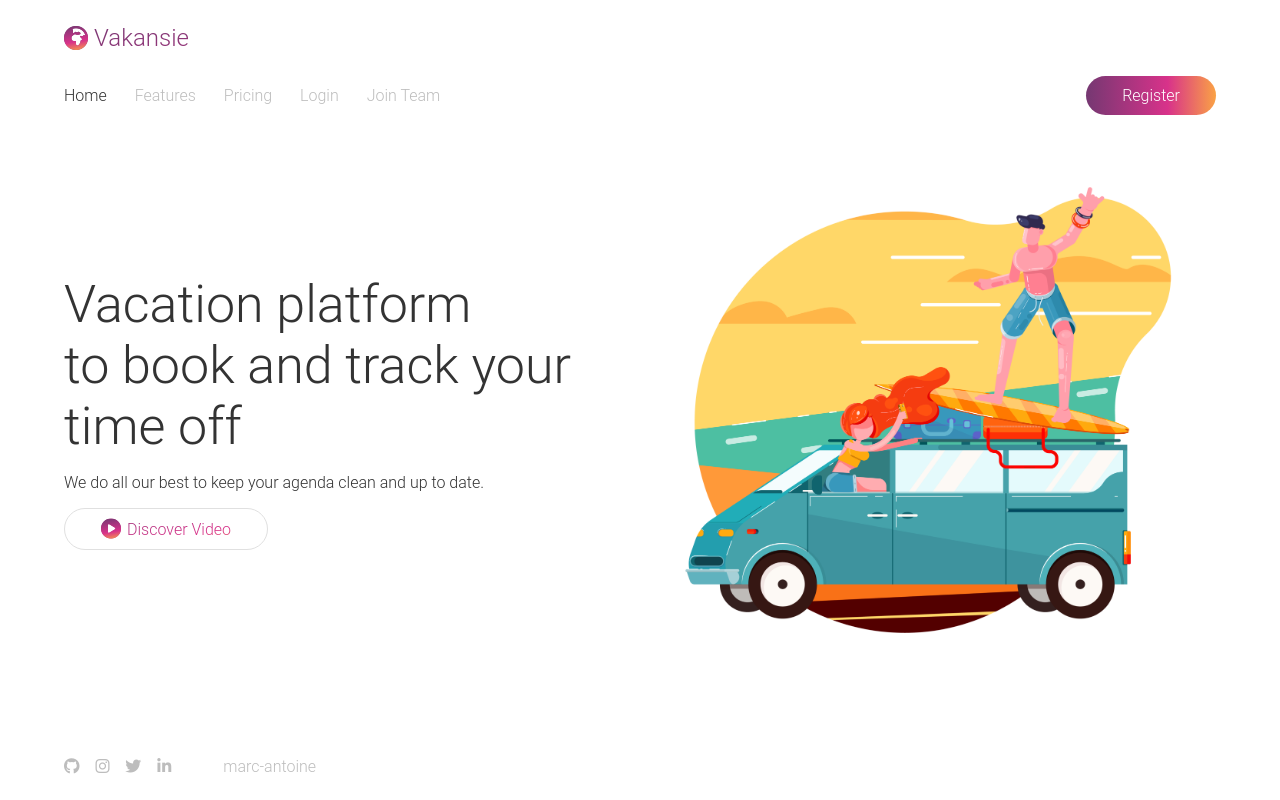
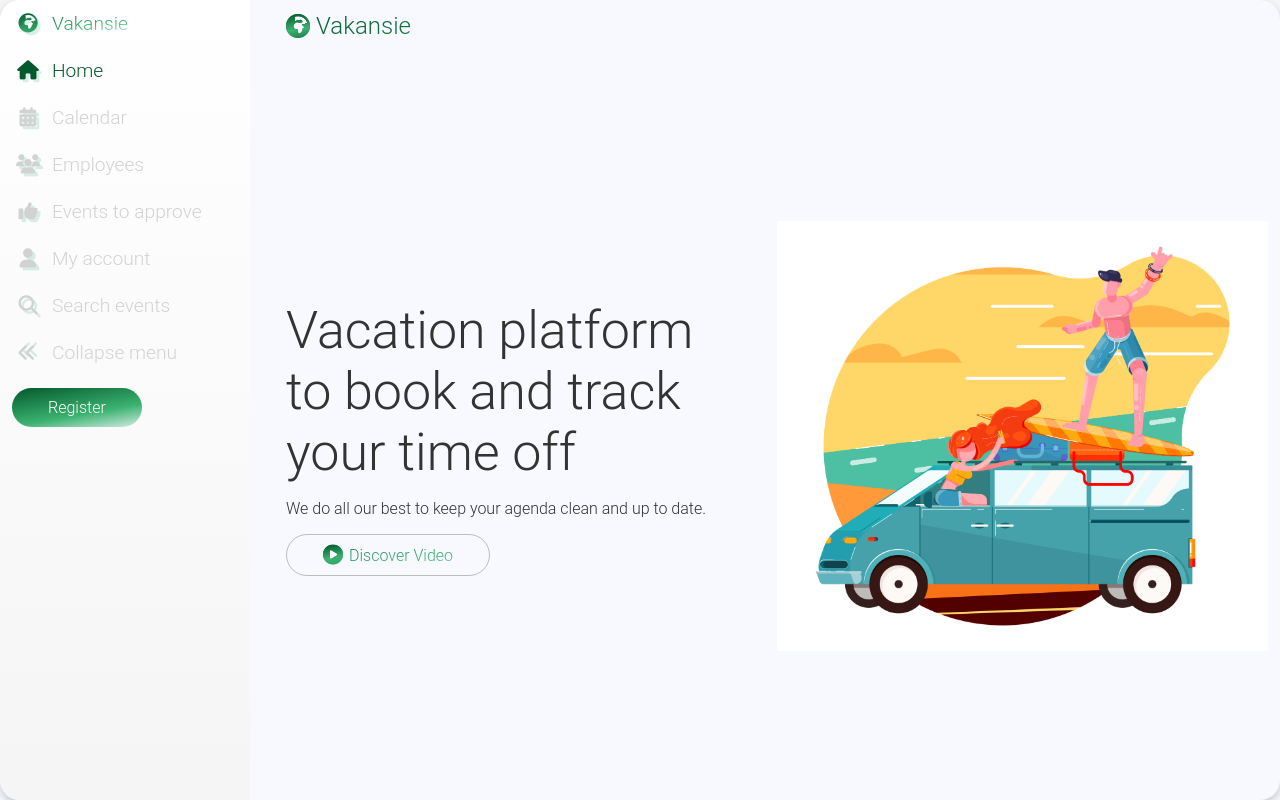
Before and after one commit to mab9/vakansie, a plain HTML site: page vakansie-frontend-template-dashboard/index.html in a window 1280 px wide. Drawn offline with Linux system fonts and the light colour scheme.

Commit message:
Add responsive dashboard template
- Style page and extend Readme with goals for the new page
- Make it responsive

```diff
--- a/vakansie-frontend-template-dashboard/starter.js
+++ b/vakansie-frontend-template-dashboard/starter.js
@@ -20,18 +20,21 @@ const render = () => {
                 <a href="" class="mobile-navigation--item">Join Team</a>
             </div>
 
-            <div id="container">
+            <div id="container" class="collapse__open">
                 <div class="header">
                     <!-- <img src="./logo.png" alt="" class="logo" />-->
                     <a class="home-logo"><i class="fa fa-globe-africa"></i>Vakansie</a>
                 </div>
                 <div class="navigation">
                     <nav>
-                        <a href="" class="navigation--item navigation--item__active">Home</a>
-                        <a href="" class="navigation--item">Features</a>
-                        <a href="" class="navigation--item">Pricing</a>
-                        <a href="" class="navigation--item">Login</a>
-                        <a href="" class="navigation--item">Join Team</a>
+                        <a class="navigation--item-home-logo"><i class="fa fa-globe-africa"></i>Vakansie</a>
+                        <a class="navigation--item navigation--item__active"><i class="fas fa-home"></i>Home</a>
+                        <a class="navigation--item"><i class="fas fa-calendar-alt"></i>Calendar</a>
+                        <a class="navigation--item"><i class="fas fa-users"></i>Employees</a>
+                        <a class="navigation--item"><i class="fas fa-thumbs-up"></i>Events to approve</a>
+                        <a class="navigation--item"><i class="fas fa-user"></i>My account</a>
+                        <a class="navigation--item"><i class="fas fa-search"></i>Search events</a>
+                        <a id="navigation--item--collaps" class="navigation--item"><i class="fas fa-angle-double-up fa-rotate-270"></i>Collapse menu</a>
                     </nav>
                     <div class="menu-button"><button><i class="fa fa-reorder"></i></button></div>
                     <button class="navigation--button">Register</button>
@@ -48,17 +51,6 @@ const render = () => {
                         <img src="vacation.png" alt="vacations">
                     </div>
                 </div>
-                <div class="sidebar"></div>
-                <div class="ads"></div>
-                <div class="footer">
-                    <div class="socials">
-                        <a href="" class="socials--item"><i class="fa fa-github"></i></a>
-                        <a href="" class="socials--item"><i class="fa fa-instagram"></i></a>
-                        <a href="" class="socials--item"><i class="fa fa-twitter"></i></a>
-                        <a href="" class="socials--item"><i class="fa fa-linkedin"></i></a>
-                    </div>
-                    <span>marc-antoine</span>
-                </div>
             </div>
         `);
 
@@ -67,9 +59,11 @@ const render = () => {
 
     const closeBtn = layoutElement.querySelector(".close-button");
     const menuBtn = layoutElement.querySelector(".menu-button");
+    const collapseBtn = layoutElement.querySelector("#navigation--item--collaps");
 
     closeBtn.onclick = () => toggleMobileNavigation();
     menuBtn.onclick = () => toggleMobileNavigation();
+    collapseBtn.onclick = () => toggleSideMenu();
 
     const toggleMobileNavigation = () => {
         const element = document.querySelector("#mobile-navigation")
@@ -79,6 +73,25 @@ const render = () => {
             : element.classList.add(clazz);
     }
 
+    const toggleSideMenu = () => {
+        const container = document.querySelector("#container")
+        const collapsIcon = document.querySelector("#navigation--item--collaps > i")
+
+        if (container.classList.contains("collapse__open")) {
+            container.classList.remove("collapse__open");
+            container.classList.add("collapse__close")
+
+            collapsIcon.classList.add("fa-rotate-90")
+            collapsIcon.classList.remove("fa-rotate-270")
+        } else {
+            container.classList.remove("collapse__close");
+            container.classList.add("collapse__open");
+
+            collapsIcon.classList.remove("fa-rotate-90")
+            collapsIcon.classList.add("fa-rotate-270")
+        }
+    }
+
     document.querySelector("#root").replaceWith(layoutElement);
 };
 
--- a/vakansie-frontend-template-dashboard/style.css
+++ b/vakansie-frontend-template-dashboard/style.css
@@ -1,3 +1,37 @@
+
+:root {
+    /*
+      Colors
+      c for color
+      primary / secondary
+      0,1,2 color high number = less color saturation or ?
+    */
+
+    --c-primary-0: white;
+    --c-primary-1: whitesmoke;
+    --c-primary-2: ghostwhite;
+    --c-primary-3: #ddd;
+    --c-primary-4: #d2d2d2;
+
+    --c-secondary-0: rgba(60, 179, 133, .2);
+    --c-secondary-1: #3cb371;
+    --c-secondary-2: #16894c;
+    --c-secondary-3: #03582c;
+
+    --c-box-shadow-0: rgba(0, 0, 0, 0.2);
+
+    --c-text-0: #333;
+    --c-text-1: #828282;
+    --c-text-2: #bdbdbd;
+
+    --linear-gradient-0: -webkit-linear-gradient(
+            100deg,
+            var(--c-secondary-0) 0%,
+            var(--c-secondary-1) 37.25%,
+            var(--c-secondary-3) 100%);
+}
+
+
 * {
     box-sizing: border-box;
     font: inherit;
@@ -8,26 +42,36 @@ body {
     font-family: "Roboto Light", "sans-serif";
     padding: 0;
     margin: 0;
-  color: #333;
+    color: var(--c-text-0);
+    background: linear-gradient(0deg, var(--c-primary-2), var(--c-primary-1));
 }
 
 p {
     max-width: 600px;
 }
 
+
+.header, .navigation, .main {
+    border-radius: 20px;
+    /*border: 1px solid coral; */
+}
+
 #container {
-  max-width: 1200px;
+    max-width: 1800px;
     padding: 24px;
     margin: 0 auto;
 
     display: grid;
-  grid-template-rows: auto auto 1fr auto auto auto;
+    height: 100vh;
     gap: 24px;
-  height: 100vh;
+    grid-template-rows: auto 1fr;
+
+    border-radius: 20px;
+    box-shadow: 0 4px 8px 0 var(--c-box-shadow-0);
 }
 
 
-.home-logo, .mobile-navigation--header-home-logo {
+.home-logo, .mobile-navigation--header-home-logo, .navigation--item-home-logo {
     border: none;
     background: transparent;
 
@@ -35,11 +79,7 @@ p {
     align-items: center;
     font-size: x-large;
 
-  background: -webkit-linear-gradient(
-          100deg,
-          #faa245 0%,
-          #d8328a 37.25%,
-          #753872 100%);
+    background: var(--linear-gradient-0);
 
     background-clip: text;
     -webkit-background-clip: text;
@@ -56,17 +96,35 @@ p {
 .navigation {
     display: flex;
     align-items: center;
+    overflow-x: hidden;
+    background: var(--c-primary-0);
 }
 
 .navigation nav {
     flex-grow: 1;
-  /*margin-left: 40px;*/
 }
 
-.navigation--item {
+.navigation--item, .navigation--item-home-logo {
     text-decoration: none;
-  color: #bdbdbd;
+    color: var(--c-primary-4);
     margin-left: 24px;
+    white-space: nowrap;
+}
+
+.navigation--item-home-logo {
+    margin-bottom: 24px;
+}
+
+.navigation--item > i, .navigation--item-home-logo > i {
+    width: 32px;
+    /*margin-left: 8px; */
+    margin-right: 8px;
+    text-align: center;
+    text-shadow: 3px 3px var(--c-secondary-0);
+}
+
+.navigation--item:hover {
+    color: var(--c-secondary-2);
 }
 
 .navigation--item:first-child {
@@ -74,15 +132,15 @@ p {
 }
 
 .navigation--item__active {
-  color: #333;
+    color: var(--c-secondary-3);
 }
 
 .navigation--button {
     border: none;
-  background: linear-gradient(270deg, #faa245 0%, #d8328a 37.25%, #753872 100%);
+    background: var(--linear-gradient-0);
     padding: 10px 36px;
     border-radius: 50px;
-  color: white;
+    color: var(--c-primary-0);
 }
 
 .main {
@@ -112,7 +170,7 @@ p {
 }
 
 .descripton {
-  color: #828282;
+    color: var(--c-text-1);
     margin: 0;
     padding: 0;
     margin-top: 24px;
@@ -120,7 +178,7 @@ p {
 }
 
 .play-button {
-  border: 1px solid #e0e0e0;
+    border: 1px solid var(--c-text-2);
     border-radius: 50px;
     padding: 10px 36px;
     background: transparent;
@@ -128,11 +186,7 @@ p {
     display: flex;
     align-items: center;
 
-  background: -webkit-linear-gradient(
-          100deg,
-          #faa245 0%,
-          #d8328a 37.25%,
-          #753872 100%);
+    background: var(--linear-gradient-0);
 
     background-clip: text;
     -webkit-background-clip: text;
@@ -144,24 +198,6 @@ p {
     font-size: 1.25rem;
     margin-right: 6px;
 }
-
-.footer {
-  display: flex;
-  color: #bdbdbd;
-}
-
-.socials {
-  margin-right: 40px;
-}
-
-.socials--item {
-  margin-right: 12px;
-}
-
-.socials--item:hover {
-  color: #333;
-}
-
 
 
 .menu-button {
@@ -179,7 +215,7 @@ p {
     position: fixed;
     width: 100vw;
     height: 100vh;
-  background-color: white;
+    background-color: var(--c-primary-0);
 
     padding: 24px;
     display: none;
@@ -208,22 +244,29 @@ p {
 .mobile-navigation--item {
     text-decoration: none;
     font-size: 1.5rem;
-  color: #bdbdbd;
+    color: var(--c-text-2);
     display: block;
     margin-bottom: 24px;
 }
 
 .mobile-navigation--item__active {
-  color: #333;
+    color: var(--c-text-0);
 }
 
+/*
+  Mobile view
+ */
+@media only  screen and (max-width: 660px) {
 
-@media only  screen and (max-width: 660px){
     .main {
-    display: block;
+        display: block ;
     }
 
-  .home-logo {
+    .header {
+        display: none;
+    }
+
+    .navigation--item-home-logo {
         display: none;
     }
 
@@ -238,8 +281,134 @@ p {
     .menu-button {
         display: block;
     }
+}
 
-  .footer {
-    padding-bottom: 24px;
+/*
+  Tablet view
+ */
+@media (min-width: 660px) {
+
+    #container {
+        grid-template-rows: auto auto 1fr;
+    }
+
+    .header {
+        grid-column: 1 / span 12;
+    }
+
+    .navigation {
+        grid-column: 1 / span 12;
+    }
+
+    #navigation--item--collaps {
+        display: none;
+    }
+
+    .navigation--item-home-logo {
+        display: none;
+    }
+
+    .navigation--item > i {
+        display: none;
+    }
+
+    .main {
+        grid-column: 1 / span 12;
     }
 }
+
+
+/*
+  Desktop view
+ */
+@media (min-width: 1080px) {
+
+    /* we want a fixed navigation column */
+    #container {
+        grid-template-rows: auto 1fr;
+        background: var(--c-primary-2);
+        padding: 0;
+    }
+
+    .header {
+        grid-column: 2 / span 11; /* from col x we count y additional columns to it */
+    }
+
+    .navigation {
+        grid-column: 1 / span 1; /* from col x we count y additional columns to it */
+        display: block;
+        grid-row: 1 / 3;
+        background: linear-gradient(var(--c-primary-0), var(--c-primary-1));
+        border-bottom-right-radius: 0;
+        border-top-right-radius: 0;
+    }
+
+    .main {
+        grid-column: 2 / span 11; /* from col x we count y additional columns to it */
+    }
+
+    .navigation--item, .navigation--item-home-logo {
+        font-size: 1.2rem;
+        display: block;
+        margin: 0;
+        margin-bottom: 24px;
+    }
+
+    #navigation--item--collaps {
+        display: block;
+    }
+
+    .navigation--item-home-logo {
+        display: inline-block;
+    }
+
+    .navigation--item > i {
+        display: inline-block;
+    }
+
+    .header, .navigation, .main {
+        padding: 12px;
+    }
+
+
+    /*
+     Did not work to use on animation definition for open and close state.
+     could not toggle (add remove class collapse__open) and animate the same
+     animation with the reverse key word.
+   */
+    .collapse__open {
+        grid-template-columns:  250px repeat(11, 1fr);
+        animation: openNavigation 500ms ease-in-out;
+    }
+
+    .collapse__close {
+        grid-template-columns:  50px repeat(11, 1fr);
+        animation: closeNavigation 500ms ease-in-out;
+    }
+
+    @keyframes openNavigation {
+        from {
+            grid-template-columns:  50px repeat(11, 1fr);
+        }
+
+        to {
+            grid-template-columns:  250px repeat(11, 1fr);
+        }
+    }
+
+    @keyframes closeNavigation {
+        from {
+            grid-template-columns:  250px repeat(11, 1fr);
+        }
+
+        to {
+            grid-template-columns:  50px repeat(11, 1fr);
+        }
+    }
+
+    /* animate icon to collapse navigation */
+    .fa-rotate-270, .fa-rotate-90 {
+        -webkit-transition: transform .5s; /* Safari */
+        transition: transform .5s;
+    }
+}
```
Also changed, not shown: vakansie-frontend-template-dashboard/README.md. Lines whose indentation alone changed are shown as unchanged.
